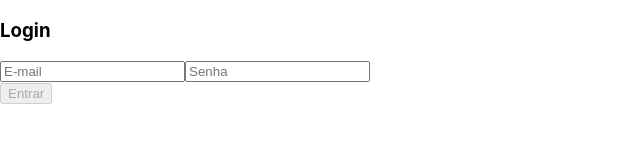
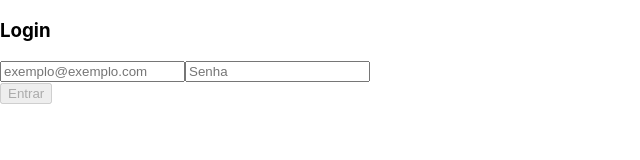
Before and after one commit to Danilo-Couto/my-wallet, a React (Create React App) app: page / in a window 1280 px wide. Shown: the top 160 px of the page, without its empty margins (0-640 px from the left). Built offline with nearby package versions, Linux system fonts and the light colour scheme.

Commit message:
requisito 2

```diff
--- a/src/App.js
+++ b/src/App.js
@@ -6,7 +6,7 @@ import Wallet from './pages/Wallet';
 function App() {
   return (
     <Switch>
-      <Route path="/" component={ Login } />
+      <Route exact path="/" component={ Login } />
       <Route path="/carteira" component={ Wallet } />
     </Switch>
   );
--- a/src/pages/Login.js
+++ b/src/pages/Login.js
@@ -10,8 +10,36 @@ class Login extends Component {
     this.state = {
       email: '',
       senha: '',
+      // isButtonDisabled: true,
     };
   }
+
+  /*   handleChange({ target }) {
+    const { value, name } = target;
+
+    this.setState({
+      [name]: value,
+    }, () => this.handleButtonStatus());
+  }
+
+    handleButtonStatus() {
+    const { email, password } = this.state;
+    const regexp = /^[^\s@]+@[^\s@]+\.com$/;
+    // Referência da regexp: https://stackoverflow.com/a/9204568/16902419
+    const SIX = 6;
+
+    const validation = [
+      regexp.test(email),
+      password.length >= SIX,
+    ];
+
+    const isButtonDisabled = validation.every((el) => el);
+
+    this.setState({
+      isButtonDisabled: !isButtonDisabled,
+    });
+  }
+  */
 
   submitLogin = () => {
     const { history, setLogin } = this.props;
@@ -46,9 +74,10 @@ class Login extends Component {
           <input
             type="email"
             onChange={ (e) => this.setState({ email: e.target.value }) }
-            placeholder="E-mail"
+            placeholder="exemplo@exemplo.com"
             data-testid="email-input"
             required
+            // value={email}
           />
           <input
             type="password"
@@ -57,6 +86,8 @@ class Login extends Component {
             data-testid="password-input"
             required
             minLength={ 6 }
+            // value={senha}
+
           />
         </section>
         <div className="link">
--- a/src/pages/Wallet.js
+++ b/src/pages/Wallet.js
@@ -1,9 +1,8 @@
 import React from 'react';
+import { Component } from 'react/cjs/react.production.min';
 
-class Wallet extends React.Component {
+export default class Wallet extends Component {
   render() {
     return <div>TrybeWallet</div>;
   }
 }
-
-export default Wallet;
```
